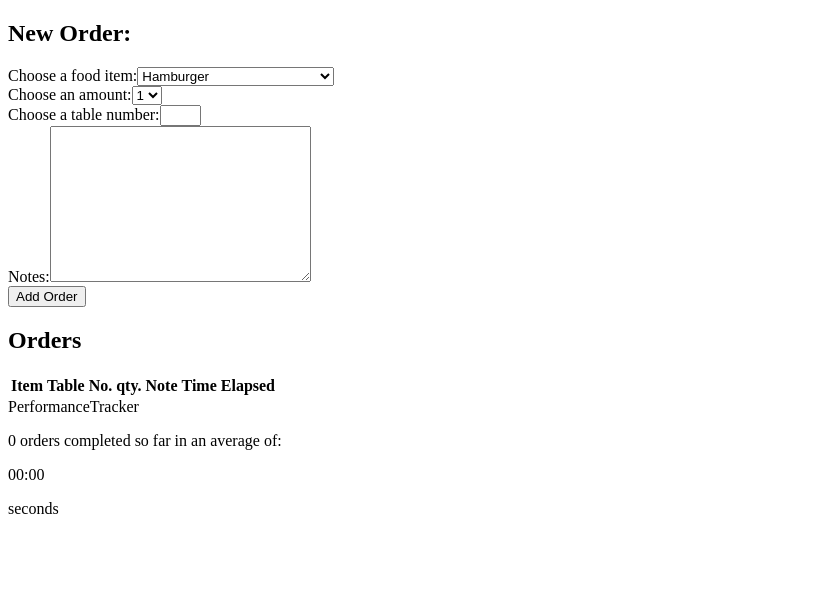
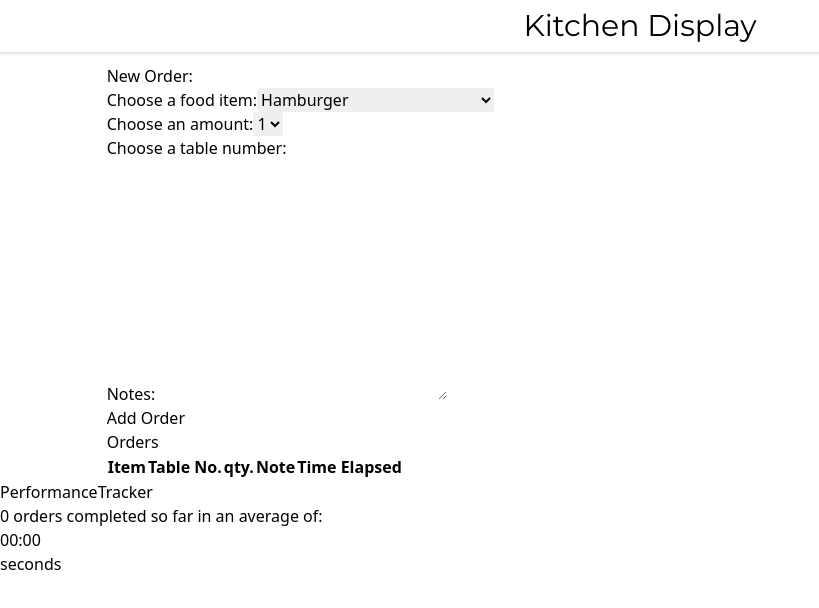
Before and after one commit to j-rob16/KitchenTimer-v2, a React (Vite) app: page / in a window 1280 px wide. Shown: the top 608 px of the page, without its empty margins (0-819 px from the left). Built offline with nearby package versions, Linux system fonts and the light colour scheme.

Commit message:
styles added to header

```diff
--- a/package.json
+++ b/package.json
@@ -20,12 +20,15 @@
     "@types/react-dom": "^18.0.9",
     "@typescript-eslint/eslint-plugin": "^5.48.1",
     "@vitejs/plugin-react": "^3.0.0",
+    "autoprefixer": "^10.4.13",
     "eslint": "^8.31.0",
     "eslint-config-standard-with-typescript": "^26.0.0",
     "eslint-plugin-import": "^2.27.4",
     "eslint-plugin-n": "^15.6.1",
     "eslint-plugin-promise": "^6.1.1",
     "eslint-plugin-react": "^7.32.0",
+    "postcss": "^8.4.21",
+    "tailwindcss": "^3.2.7",
     "typescript": "^4.9.4",
     "vite": "^4.0.0"
   }
--- /dev/null
+++ b/postcss.config.cjs
@@ -0,0 +1,6 @@
+module.exports = {
+  plugins: {
+    tailwindcss: {},
+    autoprefixer: {},
+  },
+}
--- a/src/App.tsx
+++ b/src/App.tsx
@@ -1,4 +1,5 @@
 import { useState } from "react";
+import Header from "@/scenes/header";
 import OrderForm from "@/scenes/orderForm";
 import OrderTable from "@/scenes/orderTable";
 import PerformanceTracker from "@/scenes/performanceTracking";
@@ -41,6 +42,7 @@ function App() {
 
   return (
     <div className="app">
+      <Header />
       <OrderForm updateOrders={updateOrders} />
       <OrderTable orders={orders} updateCompletionTime={updateCompletionTime} />
       <PerformanceTracker totalOrdersCompleted={totalOrdersCompleted} averageOrderTime={averageOrderTime} />
--- a/src/index.css
+++ b/src/index.css
@@ -0,0 +1,12 @@
+@import url('https://fonts.googleapis.com/css2?family=Montserrat:wght@400;600&display=swap');
+
+@tailwind base;
+@tailwind components;
+@tailwind utilities;
+
+html,
+body,
+#root,
+.app {
+  height: 100%;
+}
--- /dev/null
+++ b/src/scenes/header/index.tsx
@@ -0,0 +1,9 @@
+const Header = () => {
+  return (
+    <h1 className="flex justify-center w-full text-3xl py-2 fixed top-0 border-b-2 shadow-sm font-montserrat">
+      Kitchen Display
+    </h1>
+  )
+};
+
+export default Header;
--- a/src/scenes/orderForm/index.tsx
+++ b/src/scenes/orderForm/index.tsx
@@ -54,7 +54,7 @@ const OrderForm = ({ updateOrders }: Props) => {
   };
 
   return (
-    <section>
+    <section className="w-5/6 mx-auto mt-16">
       {/* SECTION TITLE */}
       <div>
         <h1>New Order:</h1>
--- a/src/scenes/orderTable/index.tsx
+++ b/src/scenes/orderTable/index.tsx
@@ -9,7 +9,7 @@ type Props = {
 
 const OrderTable = ({ orders, updateCompletionTime }: Props) => {
   return (
-    <section>
+    <section className="w-5/6 mx-auto">
       <div>
         <h2>Orders</h2>
       </div>
--- /dev/null
+++ b/tailwind.config.cjs
@@ -0,0 +1,15 @@
+/** @type {import('tailwindcss').Config} */
+module.exports = {
+  content: [
+    "./index.html",
+    "./src/**/*.{js,ts,jsx,tsx}",
+  ],
+  theme: {
+    extend: {
+      fontFamily: {
+        montserrat: ["Montserrat", "sans"]
+      }
+    },
+  },
+  plugins: [],
+}
```
Also changed, not shown: 1 other file (tests, documents, lock files or other folders).
